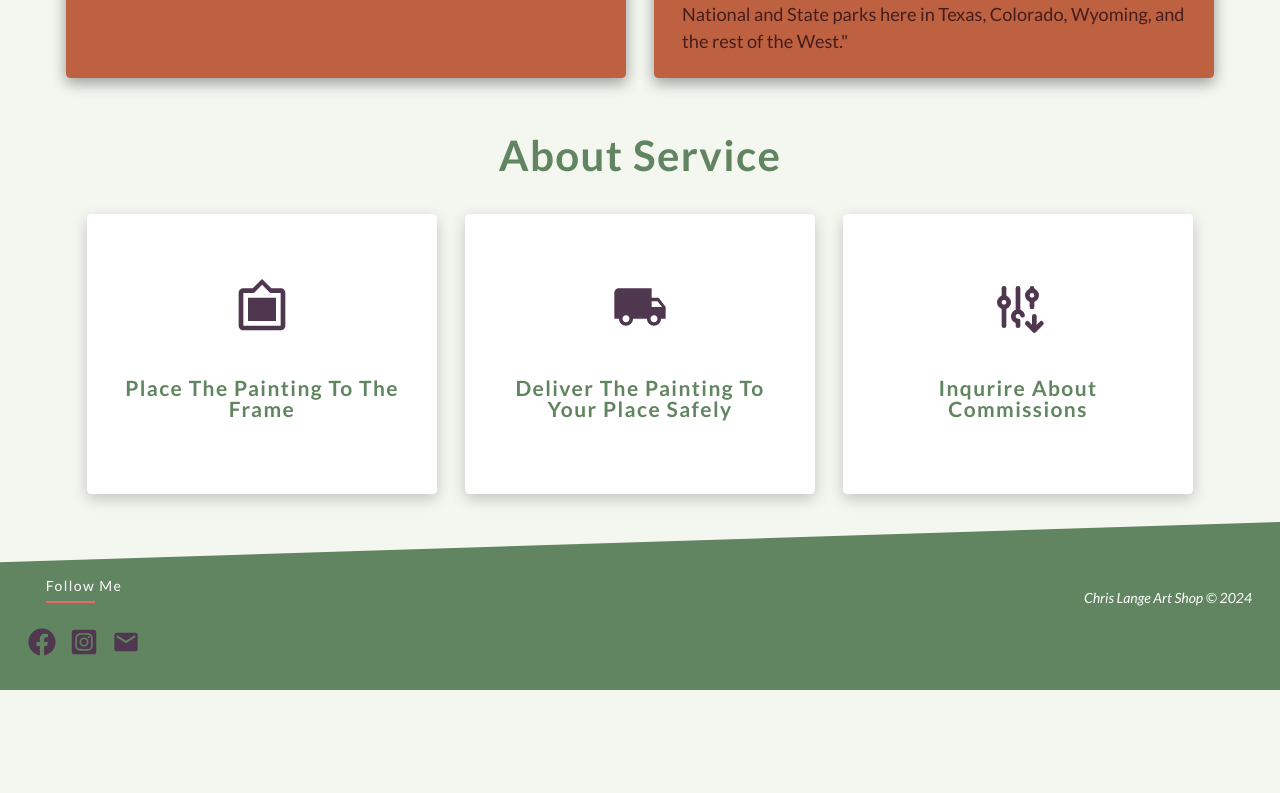
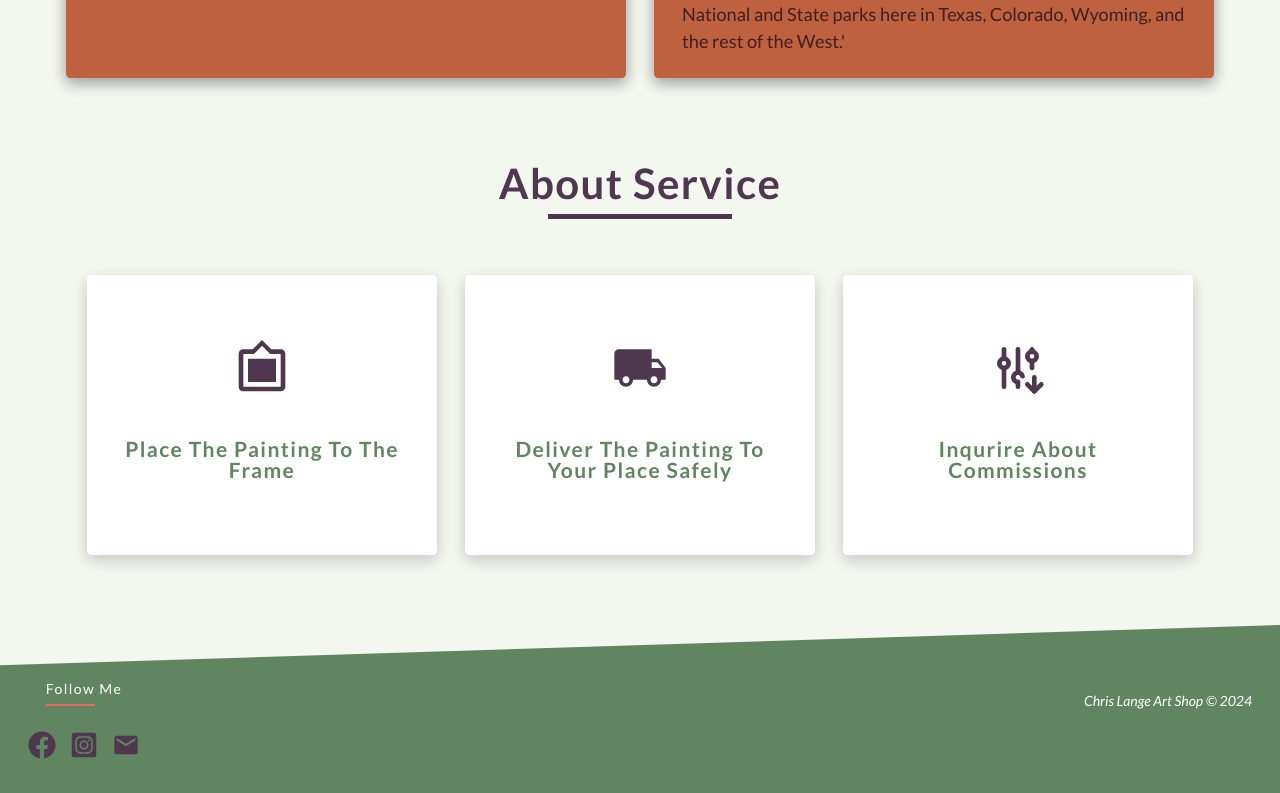
Before and after one commit to michi1008/Chris-Art-Shop, a React (Create React App) app in the folder frontend/: page /about in a window 1280 px wide. Shown: the part 932-1725 px from the top of the page. Before the commit the page ends 1622 px from the top, so only its background shows below. Built offline with nearby package versions, Linux system fonts and the light colour scheme.

Commit message:
add underline for service

```diff
--- a/frontend/src/screens/AboutScreen.css
+++ b/frontend/src/screens/AboutScreen.css
@@ -126,6 +126,7 @@
   justify-content: center;
   gap: 2rem;
   margin: 2rem;
+  padding-bottom: 3rem;
 
 }
 .service-content {
@@ -134,6 +135,24 @@
   align-items: center;
   justify-content: center;
   gap: 2rem;
+}
+
+.about-service-title-container {
+  display: flex;
+  flex-direction: column;
+  align-items: center;
+  justify-content: center;
+  padding: 2rem 0;
+}
+
+.about-service-title-container h1 {
+  color: var(--clr-primary-2);
+}
+
+.underline-service {
+  background-color: var(--clr-primary-2);
+  width: 65%;
+  height: 5px;
 }
 .service-content-item {
   display: flex;
--- a/frontend/src/screens/AboutScreen.jsx
+++ b/frontend/src/screens/AboutScreen.jsx
@@ -10,9 +10,9 @@ const AboutScreen = () => {
   return (
     <div className='about-content'>
       <div className='about-artist'>
-        <div className="about-title-container">
-        <h1>About Artist</h1>
-        <div className="underline-about"></div>
+        <div className='about-title-container'>
+          <h1>About Artist</h1>
+          <div className='underline-about'></div>
         </div>
         <div className='about-artist-profile'>
           <div className='about-artist-artist'>
@@ -51,7 +51,7 @@ const AboutScreen = () => {
 
           <div className='artist-info-content'>
             <p>
-              "My passion is being outdoors among the majestic vistas that
+              'My passion is being outdoors among the majestic vistas that
               inspire my art. Painting plein air gives me the true colors for my
               work that are sometimes completed in studio from photographs. My
               photographic library gives me subjects from the Pacific Coast to
@@ -60,14 +60,17 @@ const AboutScreen = () => {
               These include places people enjoyed, Corvettes, race cars, and
               equine portraits. When I’m not painting, I’m riding or grooming my
               horse, and visiting National and State parks here in Texas,
-              Colorado, Wyoming, and the rest of the West."
+              Colorado, Wyoming, and the rest of the West.'
             </p>
           </div>
         </div>
       </div>
 
       <div className='about-service'>
-        <h1>About Service</h1>
+        <div className='about-service-title-container'>
+          <h1>About Service</h1>
+          <div className='underline-service'></div>
+        </div>
         <div className='service-content'>
           <div className='service-content-item'>
             <MdFilterFrames
--- a/frontend/src/screens/ProductScreen.css
+++ b/frontend/src/screens/ProductScreen.css
@@ -65,8 +65,3 @@
 .add-to-cart {
   padding: 2rem 0 0 0;
 }
-@media screen and (max-width: 800px) {
-  .image {
-    padding: 2rem;
-  }
-}
```
